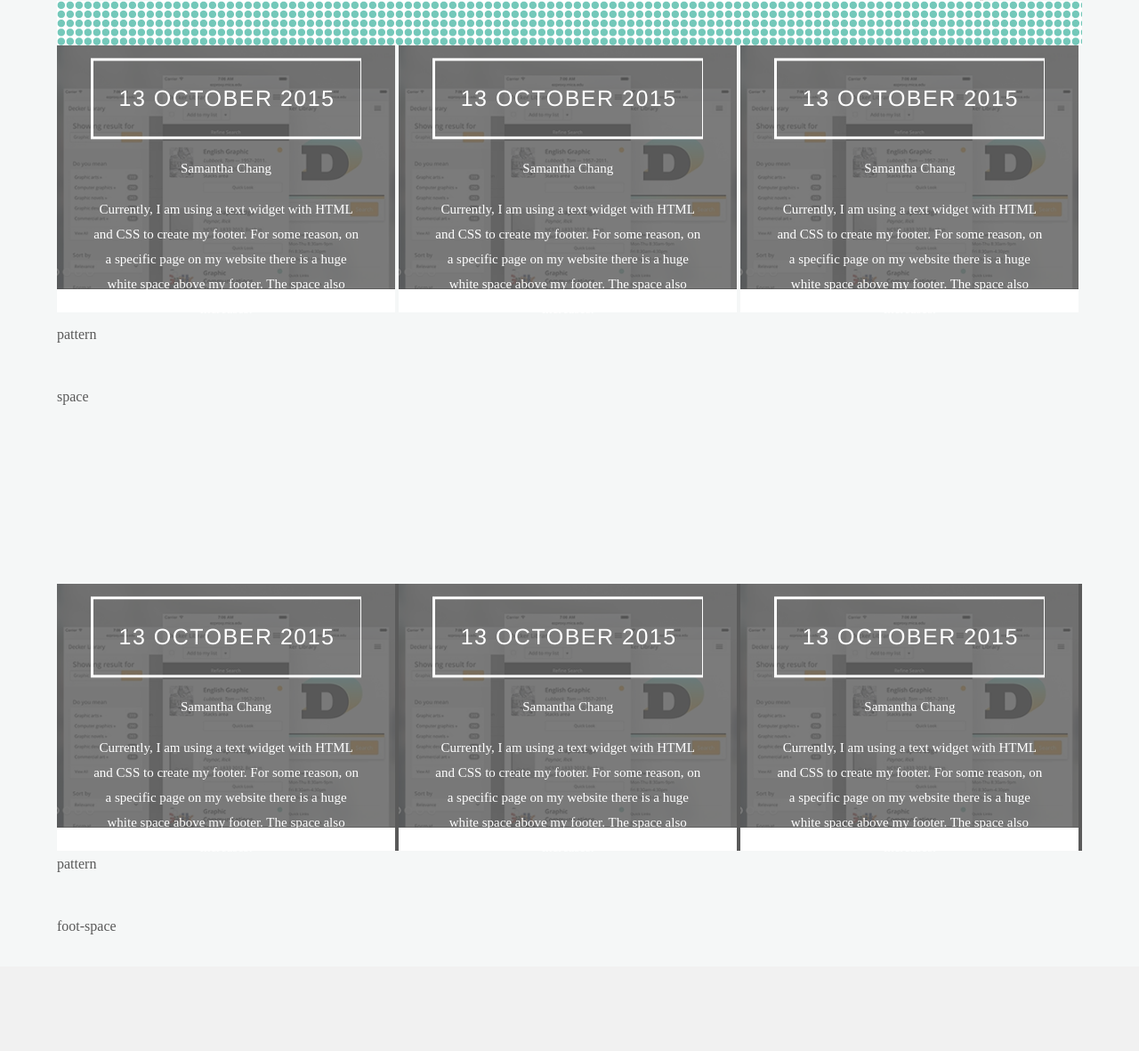
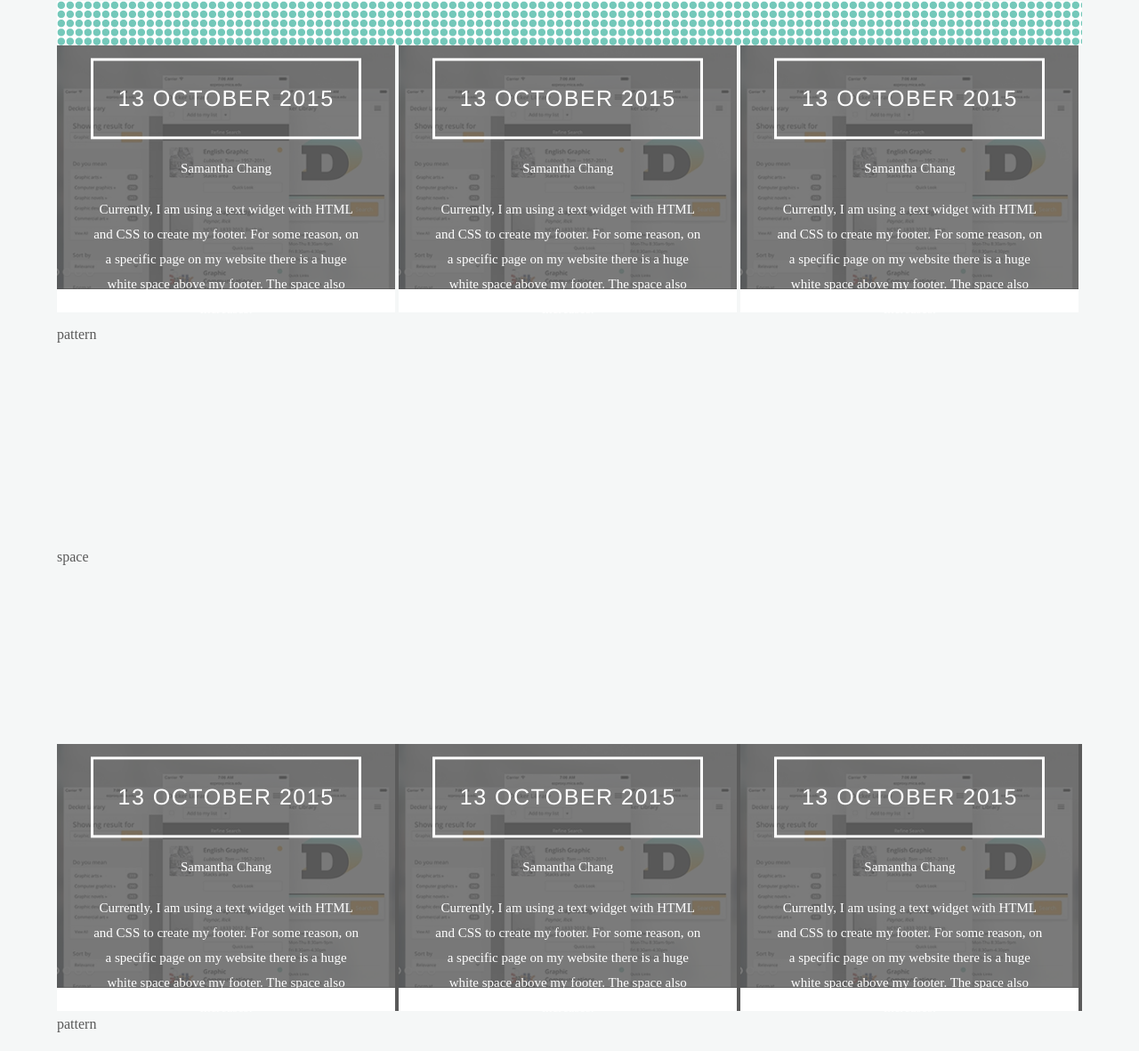
Before and after one commit to kwebber/mica-website, a PHP site: page /home.html in a window 1280 px wide. Shown: the part 869-2050 px from the top of the page at 89% size. Before the commit the page ends 1919 px from the top, so only its background shows below. Run offline with PHP 8.4, Linux system fonts and the light colour scheme.

Commit message:
adjust widths on post preview

```diff
--- a/Styleguide/global.css
+++ b/Styleguide/global.css
@@ -79,7 +79,7 @@ h3 {
 	border: 3px solid #fff;
 	text-transform: uppercase;
 	letter-spacing: .06em;
-	width: 250px;
+	max-width: 250px;
 	text-align: center;
 	margin-top: 70px;
 }
--- a/Styleguide/home.html
+++ b/Styleguide/home.html
@@ -119,6 +119,8 @@
             pattern
         </div>
 
+        <br/><br/><br/><br/><br/><br/>
+
         <div class="space">
             space
         </div>
```
